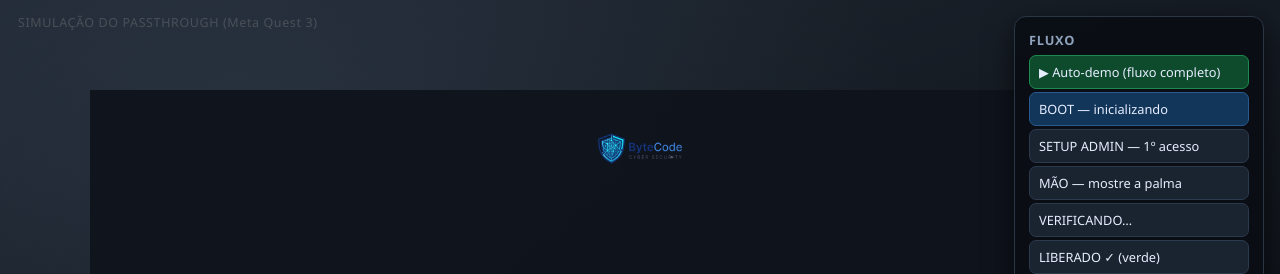
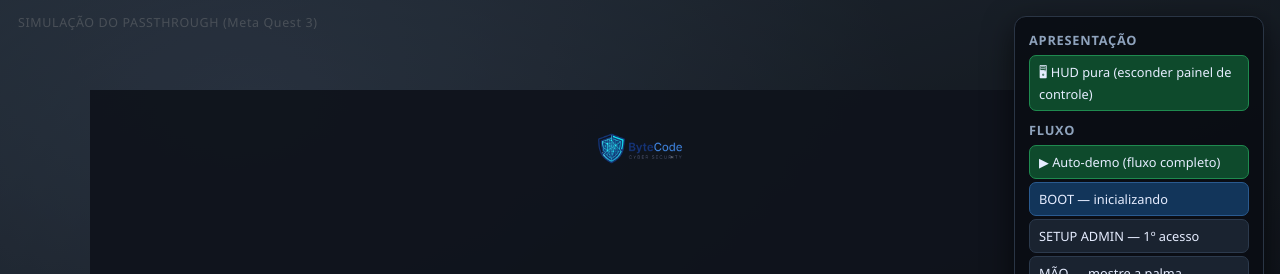
Before and after one commit to Wuzuy/bytecode-site, a website: page hud-demo.html in a window 1280 px wide. Shown: the top 274 px of the page. Drawn offline with Linux system fonts and the light colour scheme.

Commit message:
hud-demo: modo HUD pura (esconde console/tag para apresentacao em tela cheia)

```diff
--- a/hud-demo.html
+++ b/hud-demo.html
@@ -117,6 +117,8 @@
 
 <!-- ============ CONSOLE DO APRESENTADOR ============ -->
 <div id="console">
+  <h3>Apresentação</h3>
+  <button class="autodemo" onclick="hudPura()">🖥 HUD pura (esconder painel de controle)</button>
   <h3>Fluxo</h3>
   <button class="autodemo" onclick="autoDemo()">▶ Auto-demo (fluxo completo)</button>
   <button class="primario" onclick="estado('BOOT')">BOOT — inicializando</button>
@@ -213,6 +215,24 @@
     else { IND.textContent = 'MÃO OK — capturando 2/3'; IND.style.color = 'rgb(102, 255, 140)'; }
   }
 
+  // ---- HUD pura: esconde o console e a tag — só a HUD na tela ----
+  function hudPura() {
+    const c = document.getElementById('console');
+    const t = document.querySelector('.tag-passthrough');
+    const visor = document.getElementById('visor');
+    if (c.style.display === 'none') {
+      c.style.display = '';
+      if (t) t.style.display = '';
+      if (visor) visor.style.background = '';
+      document.body.style.cursor = '';
+    } else {
+      c.style.display = 'none';
+      if (t) t.style.display = 'none';
+      if (visor) visor.style.background = 'radial-gradient(ellipse at 50% 30%, rgba(120,140,170,.6), transparent 60%), linear-gradient(160deg, #4a5c70, #222c38 65%, #181f29)';
+      document.body.style.cursor = 'none';
+    }
+  }
+
   // ---- Auto-demo: toca o fluxo real na ordem com tempos reais ----
   const SEQ = [
     ['BOOT', 2.5], ['SETUP_ADMIN', 4], ['MAO', 5], ['VERIFICANDO', 3], ['LIBERADO', 5], ['MAO', 4], ['VERIFICANDO', 3], ['NEGADO', 5]
```
